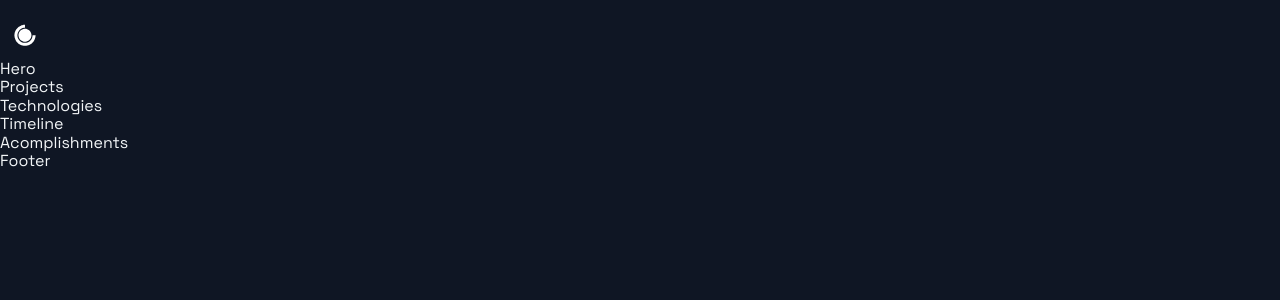
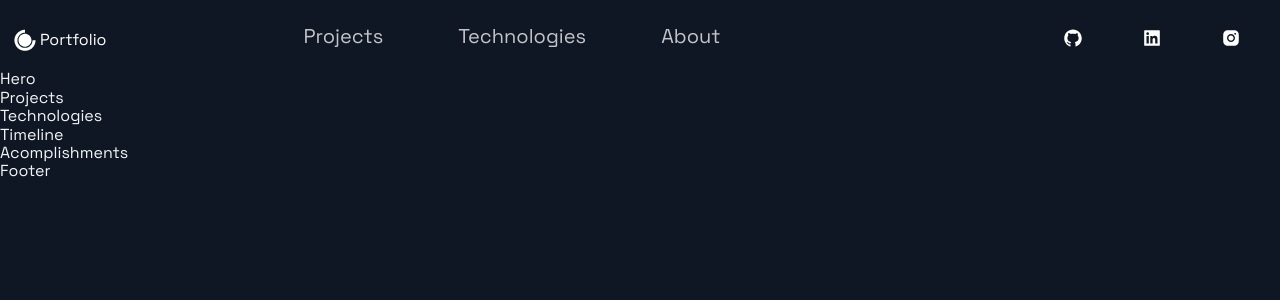
Before and after one commit to alexanderpuschkinberlin/my-portfolio, a Next.js app: page / in a window 1280 px wide. Shown: the top 300 px of the page. Built offline with nearby package versions, Linux system fonts and the light colour scheme.

Commit message:
add header menu

```diff
--- a/src/components/Header/Header.js
+++ b/src/components/Header/Header.js
@@ -17,10 +17,39 @@
     <Div1>
       <Link href="/">
         <a style={{ display: "flex", alignItems: "center", color: "white" }}>
-          <DiCssdeck size="3rem" />
+          <DiCssdeck size="3rem" /> <span>Portfolio</span>
         </a>
       </Link>
     </Div1>
+
+    <Div2>
+      <li>
+        <Link href="#projects">
+          <NavLink>Projects</NavLink>
+        </Link>
+      </li>
+      <li>
+        <Link href="#tech">
+          <NavLink>Technologies</NavLink>
+        </Link>
+      </li>
+      <li>
+        <Link href="#about">
+          <NavLink>About</NavLink>
+        </Link>
+      </li>
+    </Div2>
+    <Div3>
+      <SocialIcons href="https://github.com/alexanderpuschkinberlin">
+        <AiFillGithub size="2rem" />
+      </SocialIcons>
+      <SocialIcons href="https://www.linkedin.com/in/puschkin/">
+        <AiFillLinkedin size="2rem" />
+      </SocialIcons>
+      <SocialIcons href="https://www.instagram.com/i_amaberliner/">
+        <AiFillInstagram size="2rem" />
+      </SocialIcons>
+    </Div3>
   </Container>
 );
 
```
